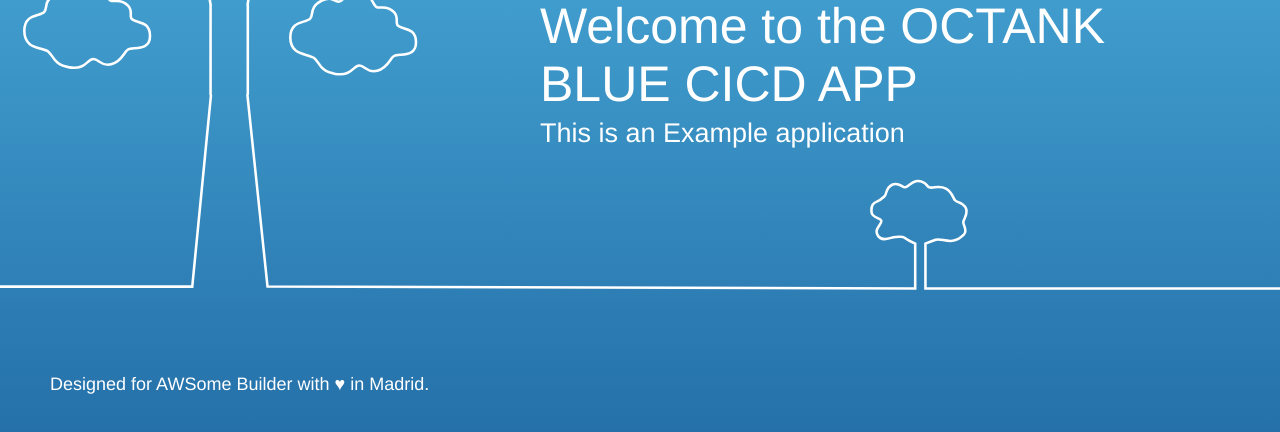
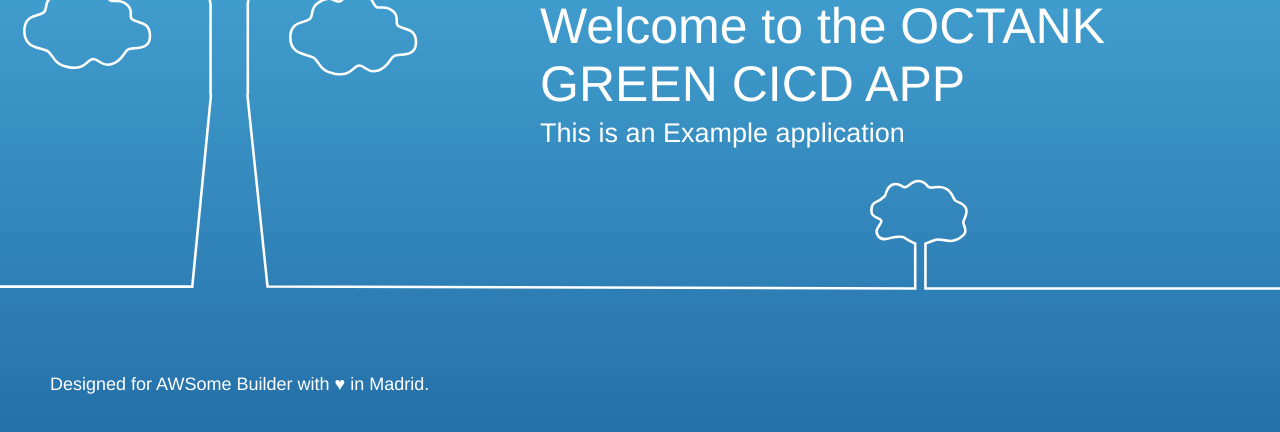
Before and after one commit to jcastans/BlueGreenCICD, a website: page public/index.html in a window 1280 px wide. Shown: the part 356-788 px from the top of the page. Drawn offline with Linux system fonts and the light colour scheme.

Commit message:
green version testing

```diff
--- a/public/index.html
+++ b/public/index.html
@@ -58,7 +58,7 @@
         <div class="message">
             <a class="twitter-link" href="http://twitter.com/home/?status=I%20created%20a%20project%20with%20AWS%20CodeStar!%20%23AWS%20%23AWSCodeStar%20https%3A%2F%2Faws.amazon.com%2Fcodestar"><img src="img/tweet.svg" /></a>
             <div class="text">
-                <h1>Welcome to the OCTANK BLUE CICD APP</h1>
+                <h1>Welcome to the OCTANK GREEN CICD APP</h1>
                 <h2>This is an Example application</h2>
             </div>
         </div>
```
